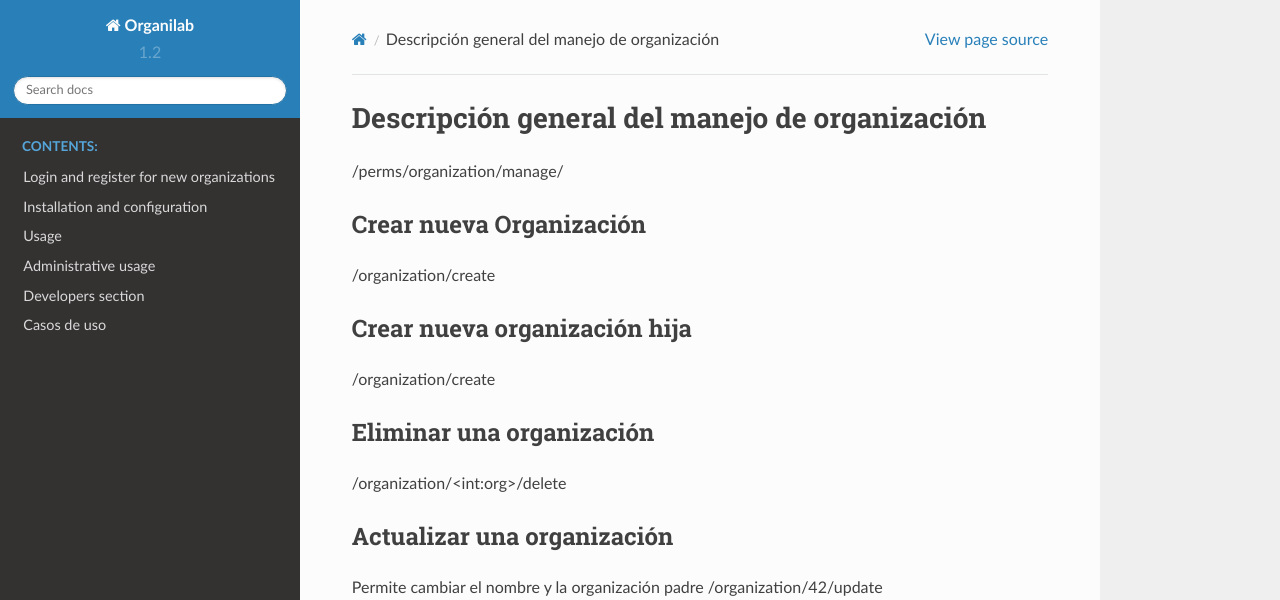
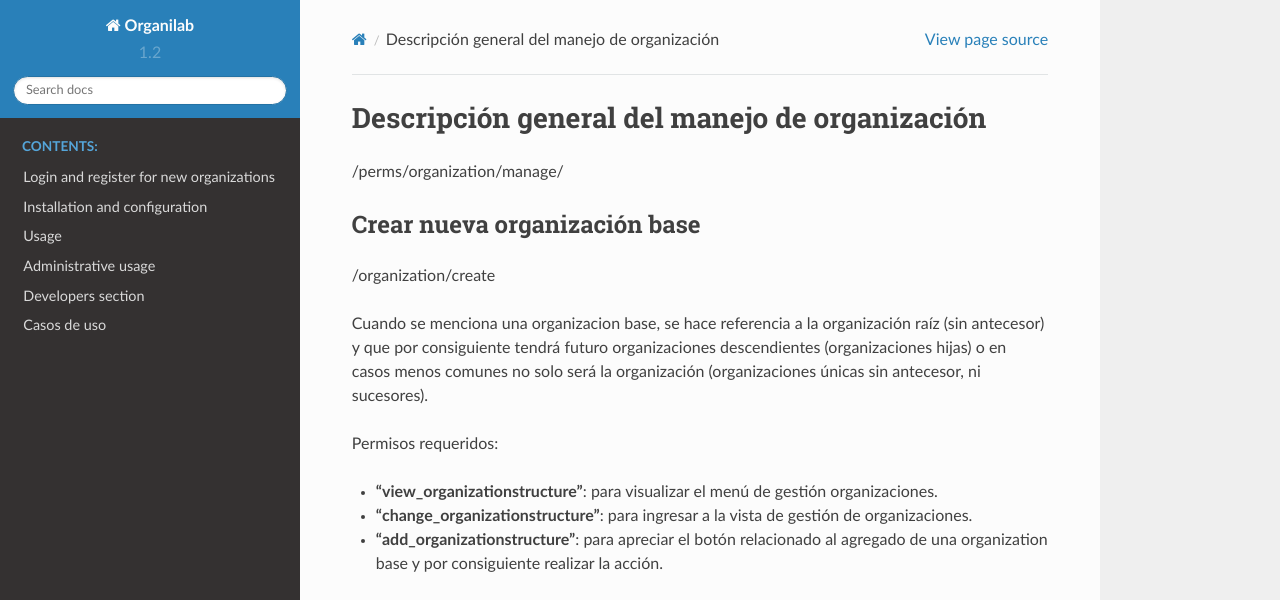
Before and after one commit to Solvosoft/organilab_docs, a Sphinx documentation site: the page built from source/administrative_usage/organization_administration.rst, in a window 1280 px wide and 1400 px high. Shown: the top 600 px of the window. Built offline with Sphinx 7.4.7 and the Read the Docs theme 2.0.0, drawn with Linux system fonts in a browser that asks for light colours; some of the changed text lies outside the part shown; grey boxes are pictures that could not be loaded.

Commit message:
manage organization doc

```diff
--- a/source/administrative_usage/organization_administration.rst
+++ b/source/administrative_usage/organization_administration.rst
@@ -3,15 +3,47 @@ Descripción general del manejo de organización
 
 /perms/organization/manage/
 
-Crear nueva Organización
-============================
+Crear nueva organización base
+================================
 
 /organization/create
+
+Cuando se menciona una organizacion base, se hace referencia a la organización raíz (sin antecesor) y que por
+consiguiente tendrá futuro organizaciones descendientes (organizaciones hijas) o en casos menos comunes no solo será la
+organización (organizaciones únicas sin antecesor, ni sucesores).
+
+Permisos requeridos:
+
+* **"view_organizationstructure"**: para visualizar el menú de gestión organizaciones.
+* **"change_organizationstructure"**: para ingresar a la vista de gestión de organizaciones.
+* **"add_organizationstructure"**: para apreciar el botón relacionado al agregado de una organization base y por consiguiente realizar la acción.
+
+
+.. video:: ../_static/manage_organization/organization/video/crear_organizacion_base.mp4
+   :height: 400
+   :width: 600
+
 
 Crear nueva organización hija
 ==================================
 
 /organization/create
+
+Las organizaciones hijas pueden tener organizaciones descendientes y siempre tendrán una organización base antecesora,
+sin embargo esto puede cambiar si existe la necesidad de convertir una organización hija a una organización base se
+puede realizar.
+
+
+Permisos requeridos:
+
+* **"view_organizationstructure"**: para visualizar el menú de gestión organizaciones.
+* **"change_organizationstructure"**: para ingresar a la vista de gestión de organizaciones.
+* **"add_organizationstructure"**: para apreciar el botón relacionado al agregado de una organization base y por consiguiente realizar la acción.
+
+
+.. video:: ../_static/manage_organization/organization/video/crear_organizaciones_descendientes.mp4
+   :height: 400
+   :width: 600
 
 Eliminar una organización
 ============================
@@ -19,7 +51,7 @@ Eliminar una organización
 /organization/<int:org>/delete
 
 
-Actualizar  una organización
+Actualizar una organización
 =======================================
 
 Permite cambiar el nombre y la organización padre
```
Also changed, not shown: 2 other files.
